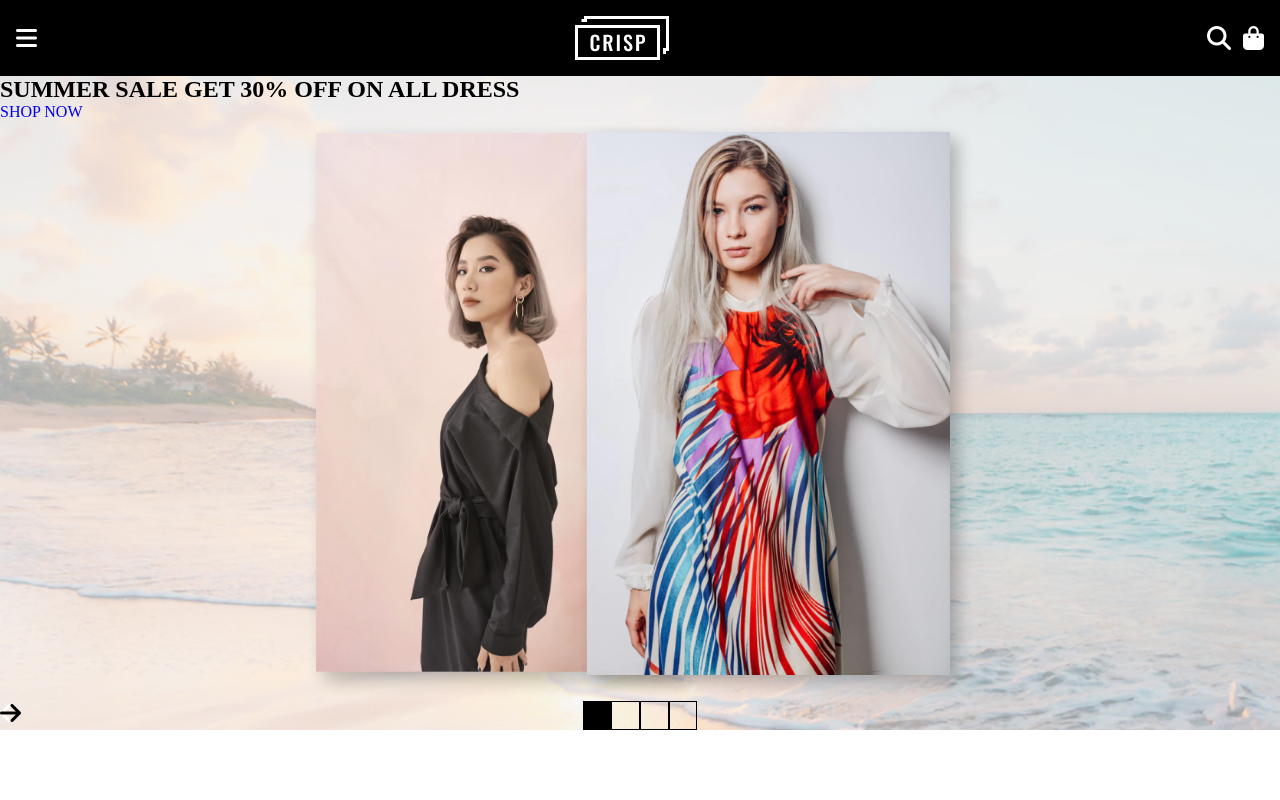
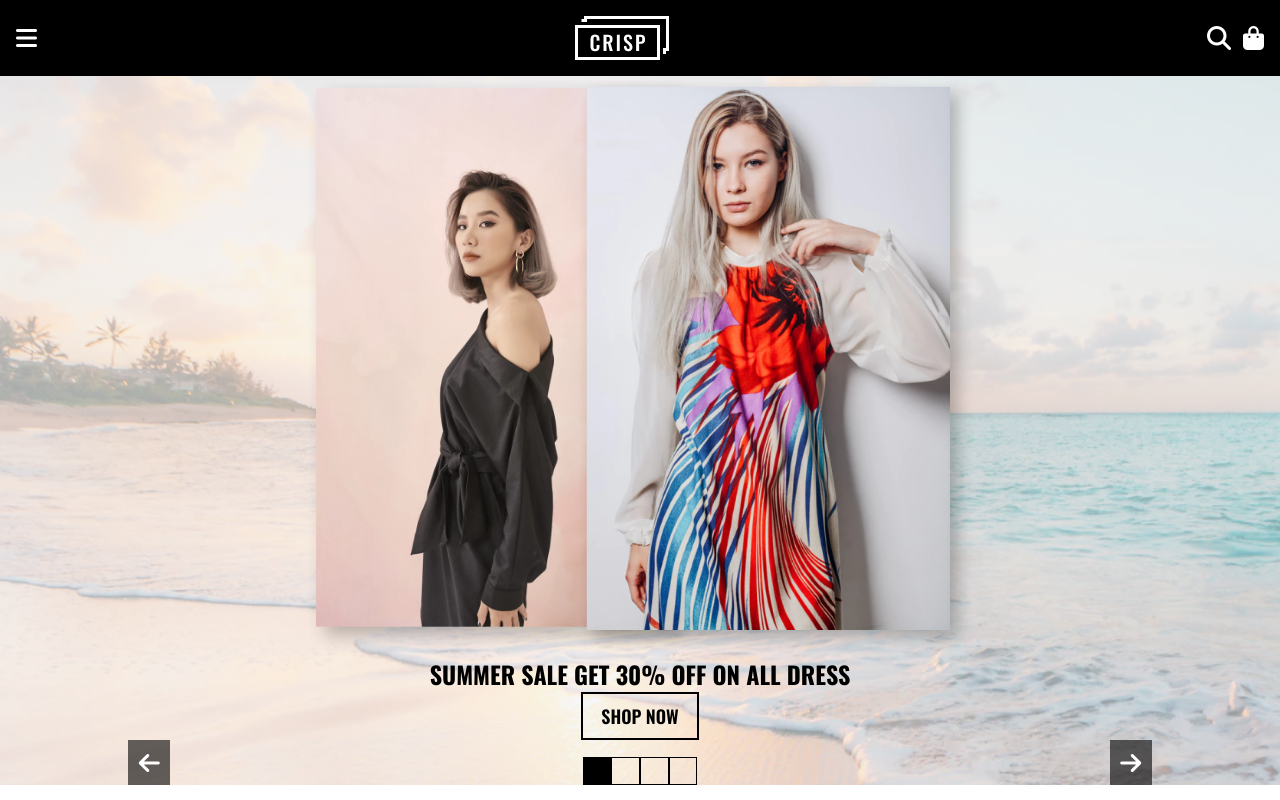
Before and after one commit to rafa64H/crisp-ecommerce-practice, a React (Vite) app: page / in a window 1280 px wide. Built offline with nearby package versions, Linux system fonts and the light colour scheme.

Commit message:
Section1 component still in progress.
I created a folder for small and reusable
components.

```diff
--- a/src/components/section1.jsx
+++ b/src/components/section1.jsx
@@ -1,4 +1,5 @@
 import React from 'react';
+import LinkButton from './smaller/linkButton';
 
 function SectionOne({ h1Text, linkText, classesSectionOne, srcImg1, srcImg2 }) {
   return (
@@ -6,9 +7,7 @@ function SectionOne({ h1Text, linkText, classesSectionOne, srcImg1, srcImg2 }) {
       <div className="flex">
         <div className="section1-content">
           <h1 className="section1-content__h1">{h1Text}</h1>
-          <a href="#" className="section1-content__link">
-            {linkText}
-          </a>
+          <LinkButton linkText="SHOP NOW" />
         </div>
         <div className="section1-images">
           <img src={srcImg1} alt="" className="section1-img" />
--- /dev/null
+++ b/src/components/smaller/linkButton.jsx
@@ -0,0 +1,11 @@
+import React from 'react';
+
+function LinkButton({ linkText }) {
+  return (
+    <a href="#" className="link-btn-component">
+      {linkText}
+    </a>
+  );
+}
+
+export default LinkButton;
--- a/src/styles.scss
+++ b/src/styles.scss
@@ -1,22 +1,3 @@
-*,
-*::before,
-*::after {
-  padding: 0;
-  margin: 0;
-  box-sizing: border-box;
-}
-
-body {
-  overflow-x: hidden;
-}
-
-button {
-  background-color: transparent;
-  border: transparent;
-
-  cursor: pointer;
-}
-
 $font-roboto: 'Roboto', sans-serif;
 $font-oswald: 'Oswald', sans-serif;
 
@@ -31,6 +12,35 @@ $success-color: #27ae60;
 $light-gray: #828282;
 $darker-gray: #3f3f3f;
 
+*,
+*::before,
+*::after {
+  padding: 0;
+  margin: 0;
+  box-sizing: border-box;
+}
+
+body {
+  overflow-x: hidden;
+}
+
+h1 {
+  font-family: $font-oswald;
+}
+li {
+  font-family: $font-oswald;
+}
+a {
+  font-family: $font-oswald;
+}
+
+button {
+  background-color: transparent;
+  border: transparent;
+
+  cursor: pointer;
+}
+
 img {
   max-width: 100%;
   height: auto;
@@ -43,6 +53,25 @@ i {
 
 a {
   text-decoration: none;
+}
+
+.link-btn-component {
+  display: inline-block;
+
+  border: 0.15rem solid $black-color;
+  padding: 0.5em 1em;
+
+  font-size: clamp(1rem, 1.4vw, 4rem);
+  color: $black-color;
+  font-weight: 600;
+
+  transition: all 150ms;
+
+  &:hover {
+    border-color: $darker-gray;
+    background-color: $darker-gray;
+    color: white;
+  }
 }
 
 header {
@@ -82,7 +111,6 @@ nav {
       margin: 0.5em 0;
 
       color: white;
-      font-family: $font-oswald;
 
       .nav-link {
         color: white;
@@ -99,7 +127,18 @@ nav {
 }
 
 .section1 {
+  .flex {
+    display: flex;
+    flex-direction: column;
+
+    /*&-content and &-images are inside this div*/
+  }
+
   &-content {
+    order: 2;
+
+    text-align: center;
+
     &__h1 {
     }
     &__link {
@@ -108,6 +147,7 @@ nav {
   &-images {
     display: flex;
     justify-content: center;
+    order: 1;
 
     .section1-img {
       width: min(50%, 25rem);
@@ -118,23 +158,34 @@ nav {
   }
 
   &-change-background {
-    position: relative;
+    display: flex;
+    align-items: flex-end;
+
+    padding: 0 10%;
 
     .arrow {
-      position: absolute;
+      padding: 0.8em;
+      background-color: rgba($color: $black-color, $alpha: 0.6);
+      transition: all 150ms;
+      &:hover {
+        background-color: rgba($color: $black-color, $alpha: 0.8);
+      }
 
       &-left {
+        order: 1;
         .fa-arrow-left {
         }
       }
       &-right {
+        order: 3;
         .fa-arrow-right {
-          color: $black-color;
         }
       }
     }
 
     &__squares {
+      order: 2;
+
       width: fit-content;
       margin: 0 auto;
 
```
